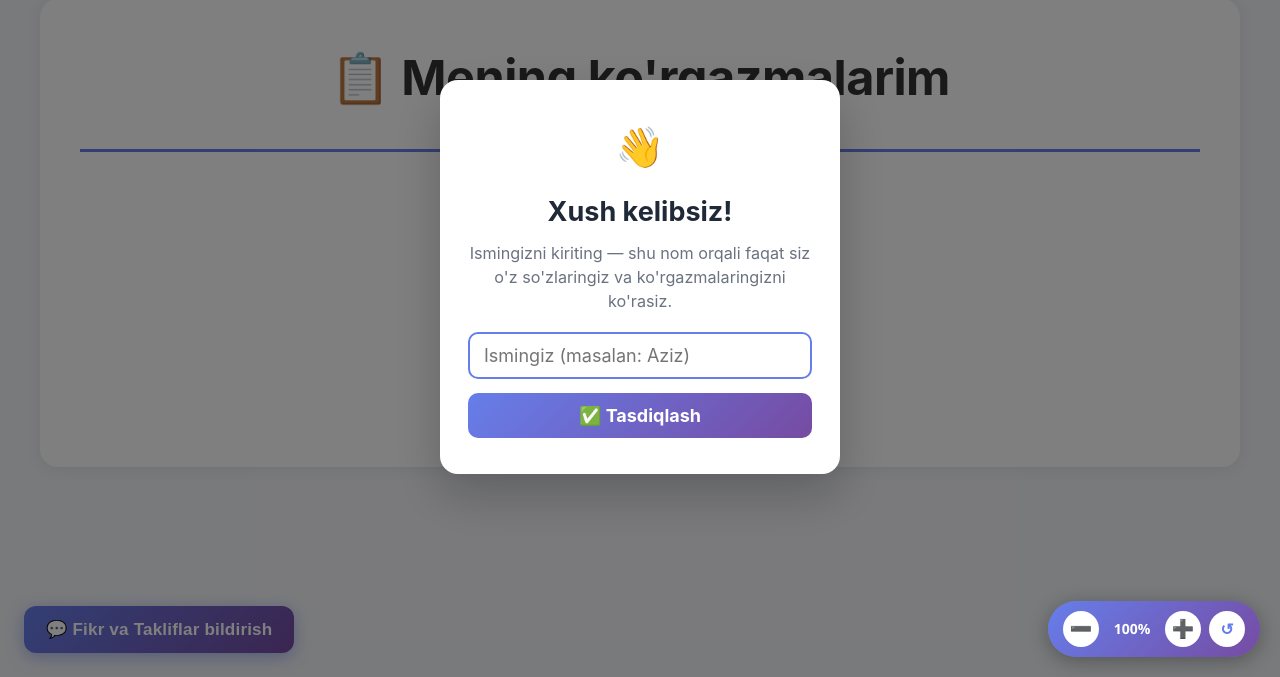
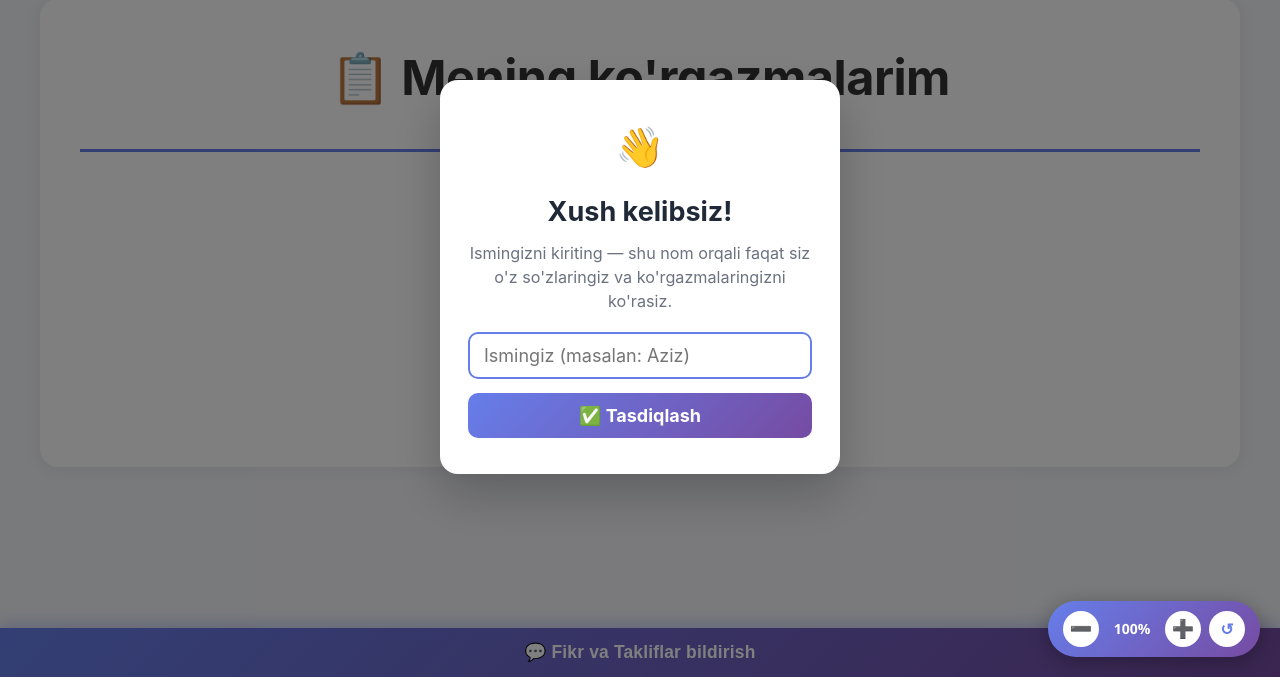
Before and after one commit to Feruzbek-coder/EduSet.uz, a Flask app: page /admin in a window 1280 px wide. Shown: the part 123-800 px from the top of the page. Run offline with Flask 3, Linux system fonts and the light colour scheme; data that the repository does not hold is empty; some libraries are stand-ins or nearby versions.

Commit message:
fix: feedback button - full-width fixed bottom bar

```diff
--- a/static/css/style.css
+++ b/static/css/style.css
@@ -10,7 +10,7 @@ body {
     line-height: 1.6;
     background: #f4f5f9;
     min-height: 100vh;
-    padding: 0;
+    padding: 0 0 54px 0;
     margin: 0;
     color: #1f2937;
 }
--- a/templates/_nav.html
+++ b/templates/_nav.html
@@ -123,27 +123,30 @@
 }
 .feedback-fab {
     position: fixed;
-    bottom: 24px;
-    left: 24px;
-    padding: 13px 22px;
-    border-radius: 12px;
+    bottom: 0;
+    left: 0;
+    right: 0;
+    width: 100%;
+    padding: 14px 22px;
+    border-radius: 0;
     background: linear-gradient(135deg, #667eea, #764ba2);
     color: #fff;
-    font-size: .95em;
+    font-size: .97em;
     font-weight: 700;
     border: none;
     cursor: pointer;
-    box-shadow: 0 4px 16px rgba(102,126,234,.5);
-    z-index: 999;
-    transition: transform .2s, box-shadow .2s;
+    box-shadow: 0 -3px 16px rgba(102,126,234,.35);
+    z-index: 998;
+    transition: background .2s;
     display: flex;
     align-items: center;
+    justify-content: center;
     gap: 8px;
     white-space: nowrap;
     letter-spacing: .01em;
 }
 .feedback-fab:hover {
-    transform: scale(1.1);
-    box-shadow: 0 6px 22px rgba(102,126,234,.65);
+    background: linear-gradient(135deg, #5a6fd6, #6a3d9a);
+    box-shadow: 0 -4px 20px rgba(102,126,234,.5);
 }
 </style>
```
